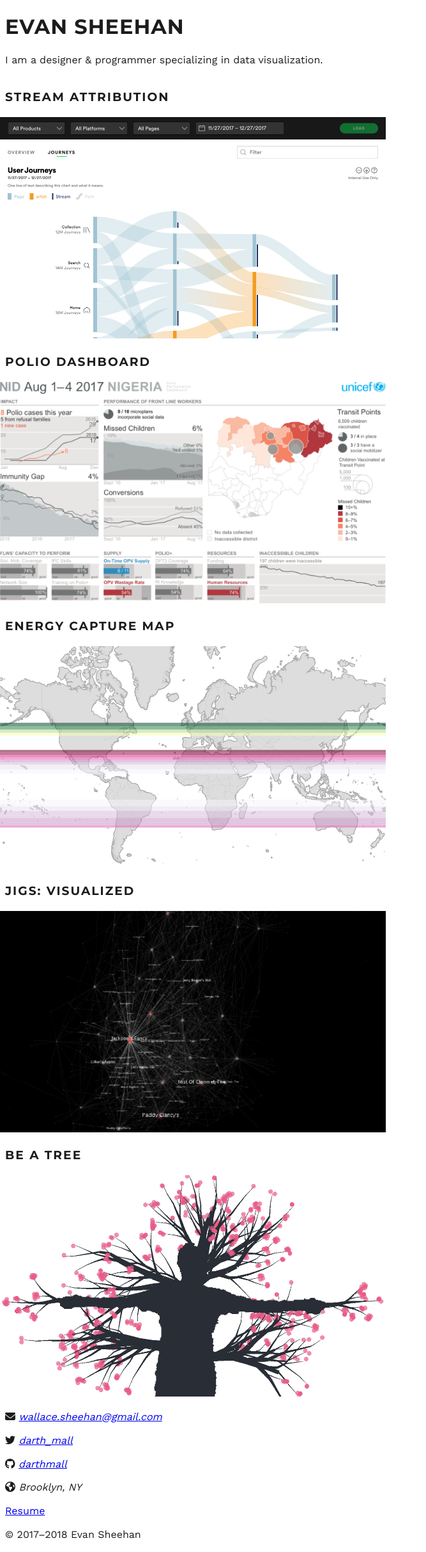
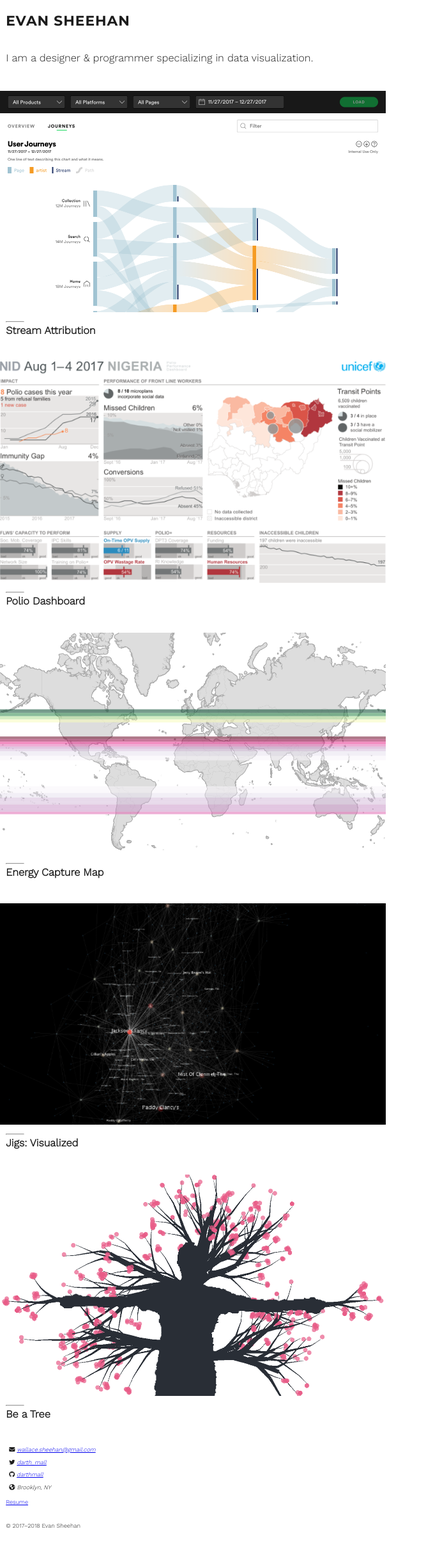
Before and after one commit to darthmall/darthmall.github.io, a Jekyll site: the page built from index.html, in a window 1280 px wide. Shown: the whole page at 64% size, without its empty margins (0-667 px from the left). Built offline with Jekyll 4.4.1, drawn with Linux system fonts in a browser that asks for light colours; nearby versions of some CDN libraries; after the commit the page ends 2392 px from its top, so only the background shows below that.

Commit message:
Switch to the light version of Work Sans
Work Sans Light looks better as body text. I also added the modular
scale back in and set the base font size to be 14px, which looks
pretty good for this font. I also added an hrule to the project list
to separate the title from the image.

```diff
--- a/_layouts/page.html
+++ b/_layouts/page.html
@@ -4,7 +4,7 @@
     <meta charset="UTF-8">
     <meta name="viewport" content="width=device-width, initial-scale=1.0">
     <meta http-equiv="X-UA-Compatible" content="ie=edge">
-    <link href="https://fonts.googleapis.com/css?family=Montserrat:700|Work+Sans" rel="stylesheet">
+    <link href="https://fonts.googleapis.com/css?family=Montserrat:700|Work+Sans:300" rel="stylesheet">
     <link rel="stylesheet" href="{{ 'style.css' | relative_url }}">
     <title>{{ site.title }}{% if page.title %}: {{ page.title }}{% endif %}</title>
     <script src="https://use.fontawesome.com/16ccd9e889.js"></script>
--- a/_sass/typography.sass
+++ b/_sass/typography.sass
@@ -14,12 +14,19 @@ header
     text-decoration: none
     text-transform: uppercase
 
+  p
+    font-size: ms(1)
+    margin: ms(3) 0 ms(4)
+
 footer
+  font-size: ms(-1)
   margin: 0 $margin
 
 article
   display: grid
   grid-template-columns: $margin 1fr $margin
+  margin-bottom: ms(3)
+
 
   & > *
     grid-column: 2 / 3
@@ -27,8 +34,22 @@ article
   a
     grid-column: 1 / 4
 
+  hr
+    grid-row: 2 / 3
+    margin: ms(-2) 0 0
+    width: ms(3)
+
+  h1
+    font-family: $body-font
+    font-size: ms(1)
+    grid-row: 3 / 4
+    letter-spacing: 0
+    text-transform: none
+    margin: 0 0 ms(-2)
+
 h1
   font-family: $title-font
+  font-size: ms(2)
   text-transform: uppercase
   letter-spacing: 2px
 
@@ -41,8 +62,31 @@ h2, h3, h4, h5, h6
   letter-spacing: 1px
   text-transform: uppercase
 
+h2
+  font-size: ms(1)
+
+h3
+  font-size: ms(0)
+  margin: ms(1) 0 ms(-3)
+
+address
+  margin-bottom: ms(-1)
+
+  p
+    margin: ms(-3)
+
 p
+  margin: 0
   max-width: $line-length
+
+  * + &
+    margin-top: ms(2)
+
+  h3 + &
+    margin-top: 0
 
 img
   max-width: 100%
+
+.disclaimer
+  font-size: ms(-1)
--- a/_sass/variables.sass
+++ b/_sass/variables.sass
@@ -2,10 +2,11 @@ $body-font: "Work Sans", sans-serif
 $header-font: "Montserrat", sans-serif
 $title-font: "Montserrat", sans-serif
 
-$font-size: 1em
+$modularscale: (base: 0.875rem, ratio: 1.333)
 
-$line-height: 1.3
+$font-size: ms(0)
+$line-height: 1.571
 $line-length: 35em
-$margin: 0.5em
+$margin: ms(-1)
 
 $text-color: #1C1C1C
--- a/index.html
+++ b/index.html
@@ -18,6 +18,8 @@ classes: home
       <article>
         <h1><a href="{{ project.url }}">{{ project.title }}</a></h1>
 
+        <hr />
+
         {% capture thumbnail %}assets/img/{{ project.thumbnail }}{% endcapture %}
         <a href="{{ project.url }}">
           <img src="{{ thumbnail | relative_url }}" alt="{{ project.title }}: {{ project.abstract }}">
--- a/style.sass
+++ b/style.sass
@@ -1,5 +1,6 @@
 ---
 ---
+@import "vendor/modularscale/_modularscale"
 @import variables
 @import base
 @import typography
```
